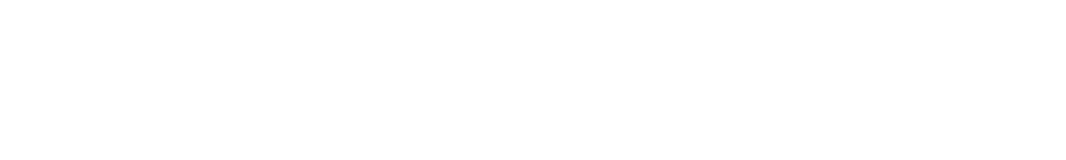
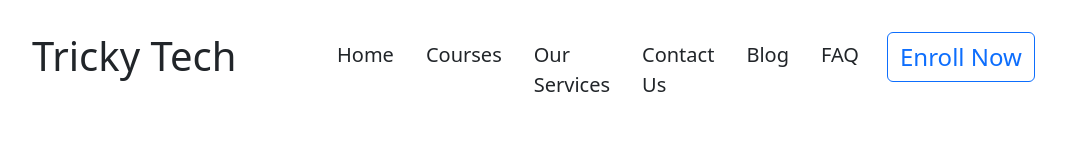
Before and after one commit to fahimmuhammad/assignment-3, a plain HTML site: page index.html in a window 1280 px wide. Shown: the whole page, without its empty margins (50-1116 px from the left). Drawn offline with nearby package versions, Linux system fonts and the light colour scheme.

Commit message:
navbar completed

```diff
--- a/index.html
+++ b/index.html
@@ -12,7 +12,64 @@
 
 <body>
 
+    <div class="container mt-4">
+        <div class="row">
+            <div class="col mt-2">
+                <h1 class="text-dark">
+                    Tricky Tech
+                </h1>
+            </div>
+            <div class="col-6">
+                <nav class="navbar navbar-expand-lg">
+                    <div class="container-fluid">
+                        <button class="navbar-toggler" type="button" data-bs-toggle="collapse"
+                            data-bs-target="#navbarSupportedContent" aria-controls="navbarSupportedContent"
+                            aria-expanded="false" aria-label="Toggle navigation">
+                            <span class="navbar-toggler-icon"></span>
+                        </button>
+                        <div class="collapse navbar-collapse" id="navbarSupportedContent">
+                            <ul class="navbar-nav me-auto mb-2 mb-lg-0">
+                                <li class="nav-item me-3">
+                                    <a class="nav-link text-dark font-weight-bold fs-5" aria-current="page"
+                                        href="https://getbootstrap.com/">Home</a>
+                                </li>
+                                <li class="nav-item me-3">
+                                    <a class="nav-link text-dark font-weight-bold fs-5"
+                                        href="https://getbootstrap.com/">Courses</a>
+                                </li>
+                                <li class="nav-item me-3">
+                                    <a class="nav-link text-dark font-weight-bold fs-5"
+                                        href="https://getbootstrap.com/">Our Services</a>
+                                </li>
+                                <li class="nav-item me-3">
+                                    <a class="nav-link text-dark font-weight-bold fs-5"
+                                        href="https://getbootstrap.com/">Contact Us</a>
+                                </li>
+                                <li class="nav-item me-3">
+                                    <a class="nav-link text-dark font-weight-bold fs-5"
+                                        href="https://getbootstrap.com/">Blog</a>
+                                </li>
+                                <li class="nav-item me-3">
+                                    <a class="nav-link text-dark font-weight-bold fs-5"
+                                        href="https://getbootstrap.com/">FAQ</a>
+                                </li>
+                        </div>
+                    </div>
+                </nav>
+            </div>
+            <div class="col">
+                <button type="button" class="btn btn-outline-primary mt-2 font-weight-bold fs-4">Enroll Now</button>
+            </div>
+        </div>
+    </div>
 
+    <div class="container">
+        <div class="row">
+            <div class="col">
+
+            </div>
+        </div>
+    </div>
 
 
     <script src="https://cdn.jsdelivr.net/npm/bootstrap@5.2.0/dist/js/bootstrap.bundle.min.js"></script>
```
